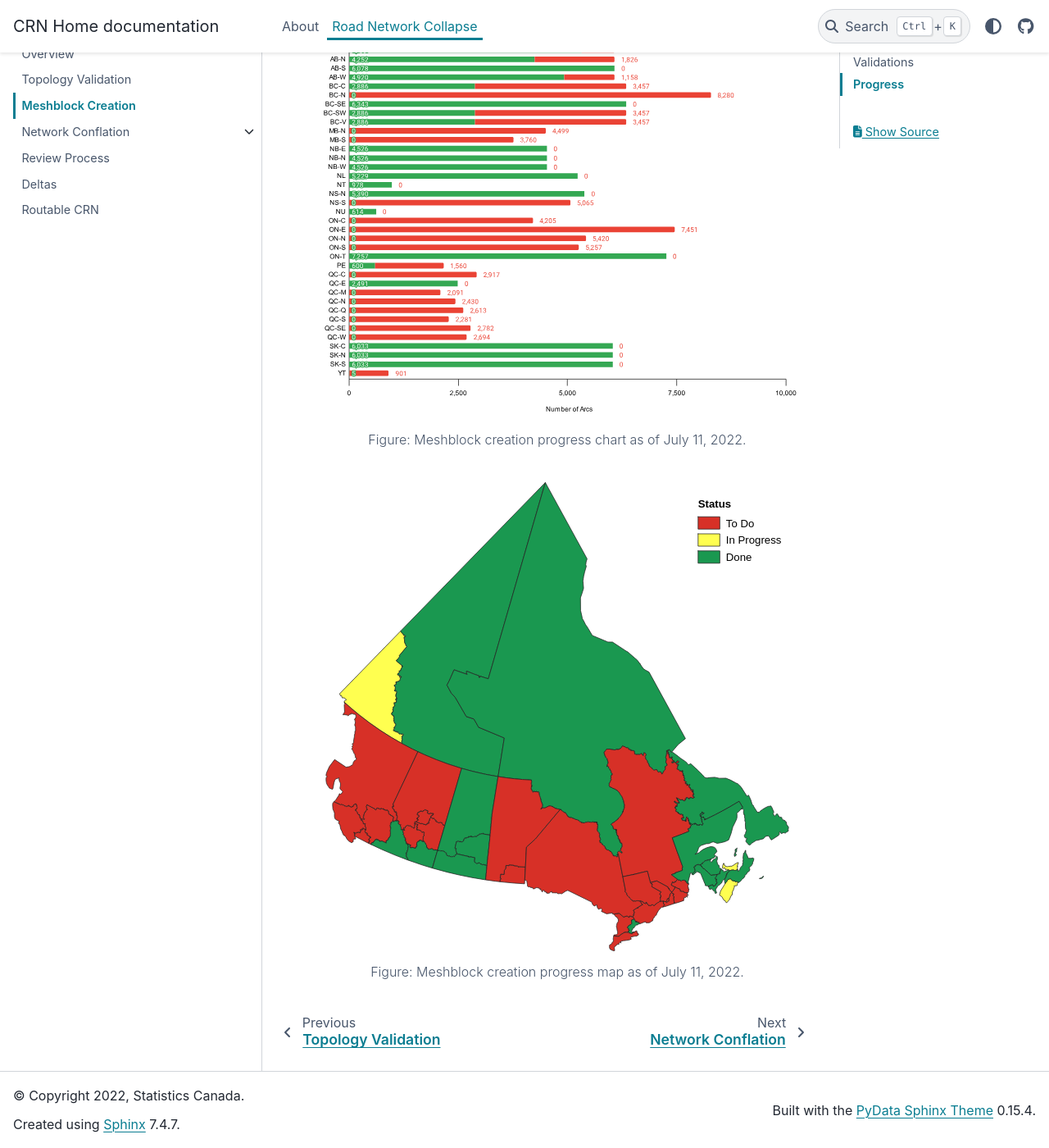
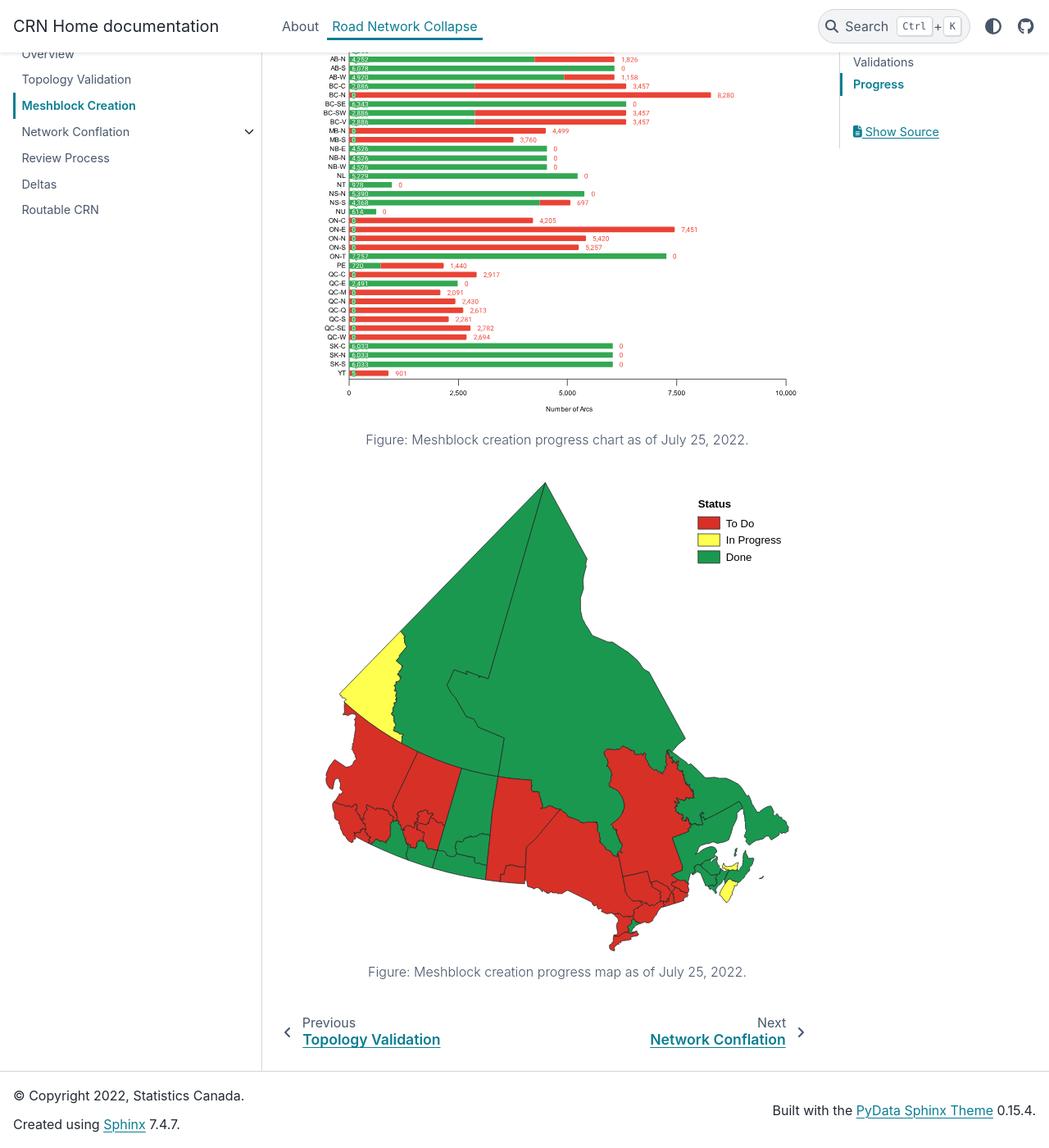
Before and after one commit to StatCan/egp-crn, a Sphinx documentation site: the page built from docs/source/road_network_collapse/meshblock_creation.rst, in a window 1280 px wide and 1400 px high, scrolled down 18307 px. Shown: the whole window at 82% size. Built offline with Sphinx 7.4.7 and the PyData theme 0.15.4, drawn with Linux system fonts in a browser that asks for light colours.

Commit message:
[1] biweekly metrics update

```diff
--- a/docs/source/road_network_collapse/meshblock_conflation.rst
+++ b/docs/source/road_network_collapse/meshblock_conflation.rst
@@ -183,9 +183,9 @@ Progress
 .. figure:: /source/_static/progress/meshblock_conflation_progress_chart.svg
     :alt: Meshblock conflation progress chart.
 
-    Figure: Meshblock conflation progress chart as of July 11, 2022.
+    Figure: Meshblock conflation progress chart as of July 25, 2022.
 
 .. figure:: /source/_static/progress/meshblock_conflation_progress_map.svg
     :alt: Meshblock conflation progress map.
 
-    Figure: Meshblock conflation progress map as of July 11, 2022.
+    Figure: Meshblock conflation progress map as of July 25, 2022.
--- a/docs/source/road_network_collapse/meshblock_creation.rst
+++ b/docs/source/road_network_collapse/meshblock_creation.rst
@@ -391,9 +391,9 @@ Progress
 .. figure:: /source/_static/progress/meshblock_creation_progress_chart.svg
     :alt: Meshblock creation progress chart.
 
-    Figure: Meshblock creation progress chart as of July 11, 2022.
+    Figure: Meshblock creation progress chart as of July 25, 2022.
 
 .. figure:: /source/_static/progress/meshblock_creation_progress_map.svg
     :alt: Meshblock creation progress map.
 
-    Figure: Meshblock creation progress map as of July 11, 2022.
+    Figure: Meshblock creation progress map as of July 25, 2022.
```
Also changed, not shown: docs/source/_static/progress/meshblock_conflation_progress_chart.svg, docs/source/_static/progress/meshblock_conflation_progress_map.svg, docs/source/_static/progress/meshblock_creation_progress_chart.svg, 2 other files.
